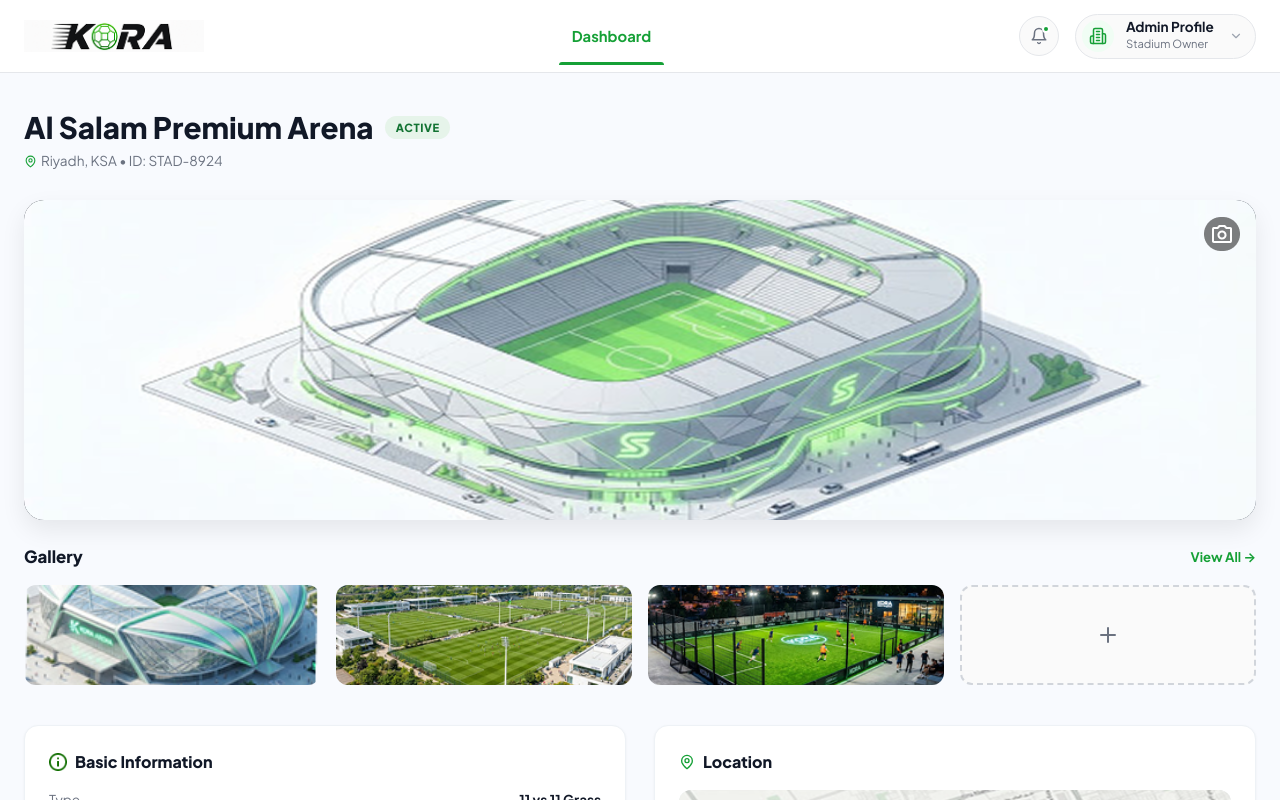
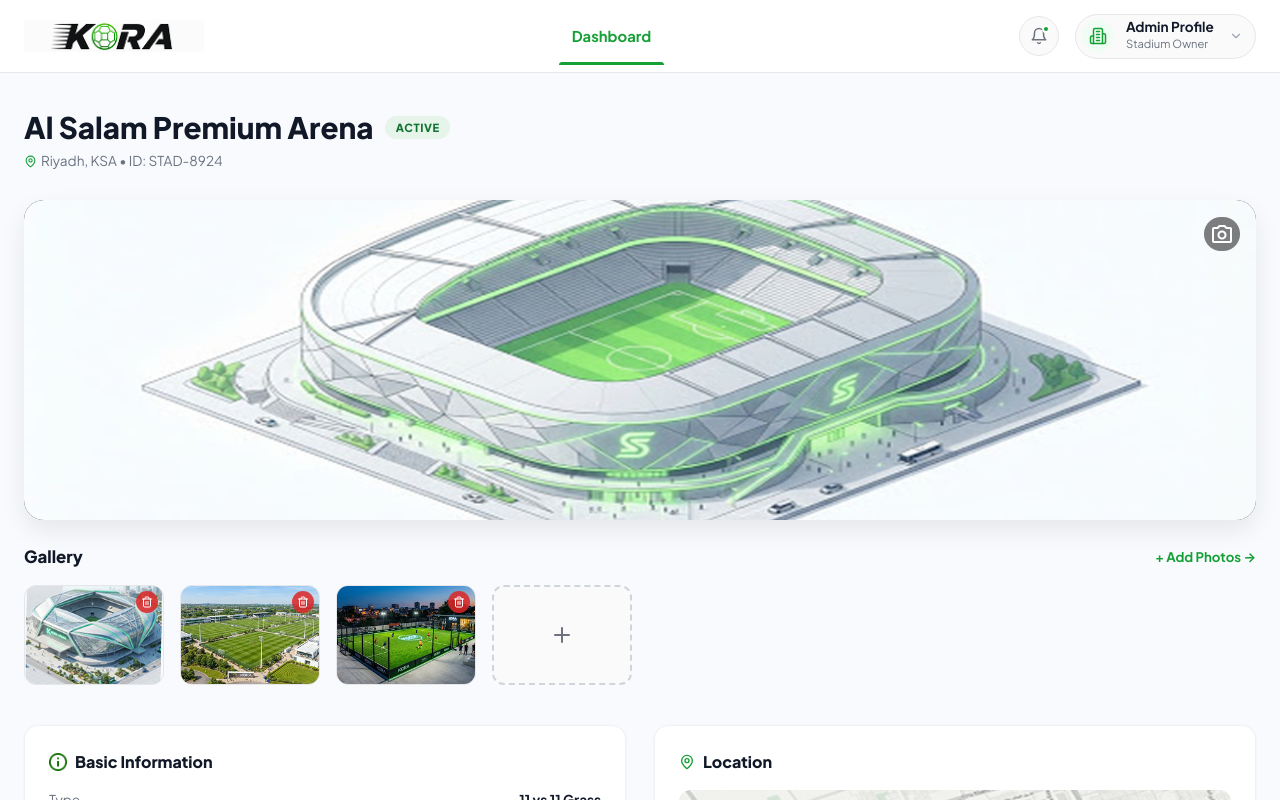
Before and after one commit to meselhy2003-svg/koora-app-ADMIN-, a React (Vite) app: page / in a window 1280 px wide. Both pictures are taken after a click on the button "Stadium Owner". Shown: the top 800 px of the page. Built offline with nearby package versions, Linux system fonts and the light colour scheme.

Commit message:
Fix file upload dashed box click handlers across StadiumDetailsPage, EditStadiumFormPage, and PlayerDetailsPage

```diff
--- a/src/pages/PlayerDetailsPage.jsx
+++ b/src/pages/PlayerDetailsPage.jsx
@@ -1,4 +1,4 @@
-import React, { useState } from 'react';
+import React, { useState, useRef } from 'react';
 import {
   ArrowLeft,
   PauseCircle,
@@ -14,12 +14,33 @@ import {
   Play,
   CheckCircle,
   Building2,
-  X
+  X,
+  Plus
 } from 'lucide-react';
 
 export default function PlayerDetailsPage({ player, onBack, onOpenBookingHistory, onOpenEdit, onDeletePlayer }) {
   const [activeStatus, setActiveStatus] = useState(player?.status || 'ACTIVE');
   const [activeVideoModal, setActiveVideoModal] = useState(null);
+
+  const [mediaList, setMediaList] = useState([
+    { id: 1, title: 'Match Highlights 2023', duration: '04:22', image: '/assets/landing/hero_action.png' },
+    { id: 2, title: 'Skill Drills: Shooting', duration: '02:15', image: '/assets/landing/card_players.png' }
+  ]);
+
+  const playerMediaInputRef = useRef(null);
+
+  const handleUploadPlayerMedia = (e) => {
+    const files = Array.from(e.target.files || []);
+    if (files.length > 0) {
+      const newItems = files.map((file, idx) => ({
+        id: Date.now() + idx,
+        title: file.name.replace(/\.[^/.]+$/, ""),
+        duration: file.type.startsWith('video') ? 'Video' : 'Photo',
+        image: URL.createObjectURL(file)
+      }));
+      setMediaList(prev => [...prev, ...newItems]);
+    }
+  };
 
   const playerName = player?.name || 'Ahmed El-Sayed';
   const playerId = player?.id || '#KRA-92831';
@@ -289,15 +310,30 @@ export default function PlayerDetailsPage({ player, onBack, onOpenBookingHistory
 
           {/* Player Media Section */}
           <div>
+            <input
+              type="file"
+              ref={playerMediaInputRef}
+              accept="image/*,video/*"
+              multiple
+              style={{ display: 'none' }}
+              onChange={handleUploadPlayerMedia}
+            />
+
             <div style={{ display: 'flex', alignItems: 'center', justifyContent: 'space-between', marginBottom: '1rem' }}>
               <h3 style={{ fontSize: '1.15rem', fontWeight: 800, color: '#111827' }}>Player Media</h3>
-              <button style={{ fontSize: '0.85rem', fontWeight: 700, color: '#15A036' }}>View All</button>
+              <button
+                style={{ fontSize: '0.85rem', fontWeight: 700, color: '#15A036', background: 'none', border: 'none', cursor: 'pointer' }}
+                onClick={() => playerMediaInputRef.current && playerMediaInputRef.current.click()}
+              >
+                + Add Media
+              </button>
             </div>
 
-            <div style={{ display: 'grid', gridTemplateColumns: '1fr 1fr', gap: '1.25rem' }}>
-              {/* Media Card 1 */}
+            <div style={{ display: 'grid', gridTemplateColumns: 'repeat(auto-fill, minmax(200px, 1fr))', gap: '1.25rem' }}>
+              {mediaList.map(item => (
                 <div
-                onClick={() => setActiveVideoModal({ title: 'Match Highlights 2023', duration: '04:22', image: '/assets/landing/hero_action.png' })}
+                  key={item.id}
+                  onClick={() => setActiveVideoModal(item)}
                   style={{
                     position: 'relative',
                     height: '170px',
@@ -307,7 +343,7 @@ export default function PlayerDetailsPage({ player, onBack, onOpenBookingHistory
                     cursor: 'pointer'
                   }}
                 >
-                <img src="/assets/landing/hero_action.png" alt="Match Highlights" style={{ width: '100%', height: '100%', objectFit: 'cover' }} />
+                  <img src={item.image} alt={item.title} style={{ width: '100%', height: '100%', objectFit: 'cover' }} />
                   <div style={{ position: 'absolute', inset: 0, background: 'linear-gradient(180deg, rgba(0,0,0,0.2) 0%, rgba(0,0,0,0.85) 100%)' }}></div>
 
                   <div style={{ position: 'absolute', top: '50%', left: '50%', transform: 'translate(-50%, -50%)', background: 'rgba(21, 160, 54, 0.85)', borderRadius: '50%', width: '44px', height: '44px', display: 'flex', alignItems: 'center', justifyContent: 'center', color: 'white' }}>
@@ -317,39 +353,44 @@ export default function PlayerDetailsPage({ player, onBack, onOpenBookingHistory
                   <div style={{ position: 'absolute', top: '10px', left: '12px', fontSize: '0.75rem', fontWeight: 800, color: 'white' }}>
                     KORA
                   </div>
-                <div style={{ position: 'absolute', top: '10px', right: '12px', fontSize: '0.65rem', fontWeight: 700, color: 'rgba(255,255,255,0.8)' }}>
-                  AHMED EL-SAYED
-                </div>
 
                   <div style={{ position: 'absolute', bottom: '12px', left: '12px', right: '12px', color: 'white' }}>
-                  <div style={{ fontWeight: 800, fontSize: '0.95rem' }}>Match Highlights 2023</div>
-                  <div style={{ fontSize: '0.7rem', color: '#d1d5db', marginTop: '0.1rem' }}>04:22</div>
+                    <div style={{ fontWeight: 800, fontSize: '0.95rem', whiteSpace: 'nowrap', overflow: 'hidden', textOverflow: 'ellipsis' }}>{item.title}</div>
+                    <div style={{ fontSize: '0.7rem', color: '#d1d5db', marginTop: '0.1rem' }}>{item.duration}</div>
                   </div>
                 </div>
+              ))}
 
-              {/* Media Card 2 */}
+              {/* Interactive Dashed Add Box */}
               <div
-                onClick={() => setActiveVideoModal({ title: 'Skill Drills: Shooting', duration: '02:15', image: '/assets/landing/card_players.png' })}
+                onClick={() => playerMediaInputRef.current && playerMediaInputRef.current.click()}
+                title="Click to upload media files"
                 style={{
-                  position: 'relative',
                   height: '170px',
                   borderRadius: '14px',
-                  overflow: 'hidden',
-                  boxShadow: '0 4px 12px rgba(0,0,0,0.08)',
-                  cursor: 'pointer'
+                  border: '2px dashed #cbd5e1',
+                  display: 'flex',
+                  flexDirection: 'column',
+                  alignItems: 'center',
+                  justifyContent: 'center',
+                  background: '#f8fafc',
+                  color: '#6b7280',
+                  cursor: 'pointer',
+                  transition: 'all 0.2s ease'
+                }}
+                onMouseEnter={(e) => {
+                  e.currentTarget.style.borderColor = '#15A036';
+                  e.currentTarget.style.color = '#15A036';
+                  e.currentTarget.style.background = '#f0fdf4';
+                }}
+                onMouseLeave={(e) => {
+                  e.currentTarget.style.borderColor = '#cbd5e1';
+                  e.currentTarget.style.color = '#6b7280';
+                  e.currentTarget.style.background = '#f8fafc';
                 }}
               >
-                <img src="/assets/landing/card_players.png" alt="Skill Drills" style={{ width: '100%', height: '100%', objectFit: 'cover' }} />
-                <div style={{ position: 'absolute', inset: 0, background: 'linear-gradient(180deg, rgba(0,0,0,0.2) 0%, rgba(0,0,0,0.85) 100%)' }}></div>
-
-                <div style={{ position: 'absolute', top: '50%', left: '50%', transform: 'translate(-50%, -50%)', background: 'rgba(21, 160, 54, 0.85)', borderRadius: '50%', width: '44px', height: '44px', display: 'flex', alignItems: 'center', justifyContent: 'center', color: 'white' }}>
-                  <Play size={20} style={{ marginLeft: '3px' }} />
-                </div>
-
-                <div style={{ position: 'absolute', bottom: '12px', left: '12px', right: '12px', color: 'white' }}>
-                  <div style={{ fontWeight: 800, fontSize: '0.95rem' }}>Skill Drills: Shooting</div>
-                  <div style={{ fontSize: '0.7rem', color: '#d1d5db', marginTop: '0.1rem' }}>02:15</div>
-                </div>
+                <Plus size={28} />
+                <span style={{ fontSize: '0.75rem', fontWeight: 700, marginTop: '0.35rem' }}>Upload Media</span>
               </div>
             </div>
           </div>
--- a/src/pages/StadiumDetailsPage.jsx
+++ b/src/pages/StadiumDetailsPage.jsx
@@ -1,4 +1,4 @@
-import React, { useState } from 'react';
+import React, { useState, useRef } from 'react';
 import {
   ArrowLeft,
   MapPin,
@@ -21,7 +21,8 @@ import {
   Zap,
   Car,
   Bath,
-  Sun
+  Sun,
+  Trash2
 } from 'lucide-react';
 
 export default function StadiumDetailsPage({ stadium, onBack, onOpenEdit }) {
@@ -29,10 +30,38 @@ export default function StadiumDetailsPage({ stadium, onBack, onOpenEdit }) {
   const [selectedStatusFilter, setSelectedStatusFilter] = useState('All');
   const [currentPage, setCurrentPage] = useState(1);
 
+  const [heroImage, setHeroImage] = useState(stadium?.image || '/assets/stadiums/hero_stadium_render.png');
+  const [galleryImages, setGalleryImages] = useState([
+    '/assets/landing/hero_stadium.png',
+    '/assets/stadiums/stadium_zayed.png',
+    '/assets/stadiums/stadium_maadi.png'
+  ]);
+
+  const galleryFileInputRef = useRef(null);
+  const heroFileInputRef = useRef(null);
+
+  const handleHeroUpload = (e) => {
+    const file = e.target.files && e.target.files[0];
+    if (file) {
+      setHeroImage(URL.createObjectURL(file));
+    }
+  };
+
+  const handleGalleryUpload = (e) => {
+    const files = Array.from(e.target.files || []);
+    if (files.length > 0) {
+      const newUrls = files.map(file => URL.createObjectURL(file));
+      setGalleryImages(prev => [...prev, ...newUrls]);
+    }
+  };
+
+  const removeGalleryImage = (indexToRemove) => {
+    setGalleryImages(prev => prev.filter((_, idx) => idx !== indexToRemove));
+  };
+
   const stadiumName = stadium?.name || 'Al Salam Premium Arena';
   const stadiumId = stadium?.id || 'STAD-8924';
   const stadiumLoc = stadium?.location || 'Riyadh, KSA';
-  const stadiumImage = '/assets/stadiums/hero_stadium_render.png';
   const stadiumRate = stadium?.hourlyRate || '300 EGP/hr';
   const stadiumFormat = stadium?.type || '11 vs 11 Grass';
 
@@ -84,6 +113,23 @@ export default function StadiumDetailsPage({ stadium, onBack, onOpenEdit }) {
 
   return (
     <div style={{ paddingBottom: '4rem' }}>
+      {/* Hidden file inputs for uploads */}
+      <input
+        type="file"
+        ref={heroFileInputRef}
+        accept="image/*"
+        style={{ display: 'none' }}
+        onChange={handleHeroUpload}
+      />
+      <input
+        type="file"
+        ref={galleryFileInputRef}
+        accept="image/*"
+        multiple
+        style={{ display: 'none' }}
+        onChange={handleGalleryUpload}
+      />
+
       {/* Top Header Title Bar */}
       <div style={{ display: 'flex', alignItems: 'center', justifyContent: 'space-between', marginBottom: '1.75rem' }}>
         <div style={{ display: 'flex', alignItems: 'center', gap: '1rem' }}>
@@ -120,8 +166,14 @@ export default function StadiumDetailsPage({ stadium, onBack, onOpenEdit }) {
         boxShadow: '0 10px 25px rgba(0,0,0,0.08)',
         background: 'linear-gradient(135deg, #0d131f 0%, #1f2937 100%)'
       }}>
-        <img src={stadiumImage} alt={stadiumName} style={{ width: '100%', height: '100%', objectFit: 'cover' }} />
-        <div style={{ position: 'absolute', top: '16px', right: '16px', cursor: 'pointer' }}>
+        <img src={heroImage} alt={stadiumName} style={{ width: '100%', height: '100%', objectFit: 'cover' }} />
+        <div
+          onClick={() => heroFileInputRef.current && heroFileInputRef.current.click()}
+          title="Upload / Change Stadium Image"
+          style={{ position: 'absolute', top: '16px', right: '16px', cursor: 'pointer', transition: 'transform 0.2s ease' }}
+          onMouseEnter={(e) => e.currentTarget.style.transform = 'scale(1.08)'}
+          onMouseLeave={(e) => e.currentTarget.style.transform = 'scale(1)'}
+        >
           <img src="/assets/stadiums/camera_button.png" alt="Camera Button" style={{ width: '36px', height: '36px', objectFit: 'contain' }} />
         </div>
       </div>
@@ -130,30 +182,71 @@ export default function StadiumDetailsPage({ stadium, onBack, onOpenEdit }) {
       <div style={{ marginBottom: '2.5rem' }}>
         <div style={{ display: 'flex', alignItems: 'center', justifyContent: 'space-between', marginBottom: '1rem' }}>
           <h3 style={{ fontSize: '1.05rem', fontWeight: 800, color: '#111827' }}>Gallery</h3>
-          <button style={{ fontSize: '0.825rem', fontWeight: 700, color: '#15A036' }}>View All →</button>
+          <button
+            style={{ fontSize: '0.825rem', fontWeight: 700, color: '#15A036', background: 'none', border: 'none', cursor: 'pointer' }}
+            onClick={() => galleryFileInputRef.current && galleryFileInputRef.current.click()}
+          >
+            + Add Photos →
+          </button>
         </div>
 
-        <div style={{ display: 'grid', gridTemplateColumns: 'repeat(4, 1fr)', gap: '1rem' }}>
-          <div style={{ height: '100px', borderRadius: '12px', overflow: 'hidden' }}>
-            <img src="/assets/landing/hero_stadium.png" alt="Pitch" style={{ width: '100%', height: '100%', objectFit: 'cover' }} />
+        <div style={{ display: 'grid', gridTemplateColumns: 'repeat(auto-fill, minmax(140px, 1fr))', gap: '1rem' }}>
+          {galleryImages.map((imgSrc, idx) => (
+            <div key={idx} style={{ position: 'relative', height: '100px', borderRadius: '12px', overflow: 'hidden', border: '1px solid #e5e7eb' }}>
+              <img src={imgSrc} alt={`Gallery ${idx + 1}`} style={{ width: '100%', height: '100%', objectFit: 'cover' }} />
+              <button
+                type="button"
+                onClick={() => removeGalleryImage(idx)}
+                style={{
+                  position: 'absolute',
+                  top: '5px',
+                  right: '5px',
+                  background: 'rgba(220, 38, 38, 0.85)',
+                  color: 'white',
+                  border: 'none',
+                  borderRadius: '50%',
+                  width: '22px',
+                  height: '22px',
+                  display: 'flex',
+                  alignItems: 'center',
+                  justifyContent: 'center',
+                  cursor: 'pointer'
+                }}
+                title="Remove photo"
+              >
+                <Trash2 size={12} />
+              </button>
             </div>
-          <div style={{ height: '100px', borderRadius: '12px', overflow: 'hidden' }}>
-            <img src="/assets/stadiums/stadium_zayed.png" alt="Locker Room" style={{ width: '100%', height: '100%', objectFit: 'cover' }} />
-          </div>
-          <div style={{ height: '100px', borderRadius: '12px', overflow: 'hidden' }}>
-            <img src="/assets/stadiums/stadium_maadi.png" alt="Floodlights" style={{ width: '100%', height: '100%', objectFit: 'cover' }} />
-          </div>
-          <div style={{
+          ))}
+
+          {/* Interactive Dashed Add Photo Box */}
+          <div
+            onClick={() => galleryFileInputRef.current && galleryFileInputRef.current.click()}
+            title="Click to upload gallery photos"
+            style={{
               height: '100px',
               borderRadius: '12px',
               border: '2px dashed #d1d5db',
               display: 'flex',
+              flexDirection: 'column',
               alignItems: 'center',
               justifyContent: 'center',
               background: '#fafafa',
               color: '#6b7280',
-            cursor: 'pointer'
-          }}>
+              cursor: 'pointer',
+              transition: 'all 0.2s ease'
+            }}
+            onMouseEnter={(e) => {
+              e.currentTarget.style.borderColor = '#15A036';
+              e.currentTarget.style.background = '#f0fdf4';
+              e.currentTarget.style.color = '#15A036';
+            }}
+            onMouseLeave={(e) => {
+              e.currentTarget.style.borderColor = '#d1d5db';
+              e.currentTarget.style.background = '#fafafa';
+              e.currentTarget.style.color = '#6b7280';
+            }}
+          >
             <Plus size={24} />
           </div>
         </div>
```
Also changed, not shown: src/pages/EditStadiumFormPage.jsx (+45 -7 lines). Lines whose indentation alone changed are shown as unchanged.
